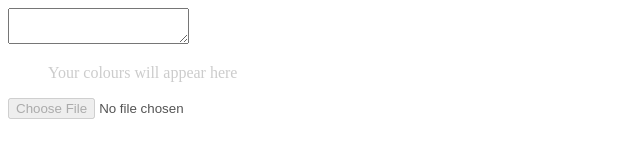
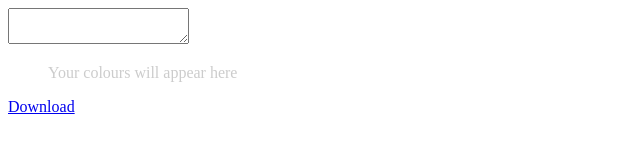
Before and after one commit to craigdallimore/sketch-palette-generator, a website: page html/index.html in a window 1280 px wide. Shown: the whole page, without its empty margins (0-640 px from the left). Drawn offline with Linux system fonts and the light colour scheme.

Commit message:
Implement download for sketch palette

```diff
--- a/html/index.html
+++ b/html/index.html
@@ -44,7 +44,7 @@
     <ul class ="preview" id="out">
       <li class="preview__item--empty">Your colours will appear here</li>
     </ul>
-    <input id="download" type="file" disabled/>
+    <a id="download" href="#">Download</a>
     <script src="../dist/main.js"></script>
   </body>
 </html>
```
Also changed, not shown: 2 other files.
